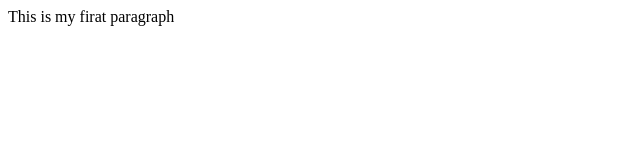
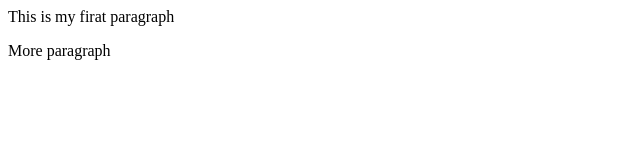
Before and after one commit to practiceaccountt/git-two2, a plain HTML site: page index.html in a window 1280 px wide. Shown: the whole page, without its empty margins (0-640 px from the left). Drawn offline with Linux system fonts and the light colour scheme.

Commit message:
added more paragraph

```diff
--- a/index.html
+++ b/index.html
@@ -7,5 +7,6 @@
 </head>
 <body>
     <p>This is my firat paragraph </p>
+    <p>More paragraph</p>
 </body>
 </html>
```
